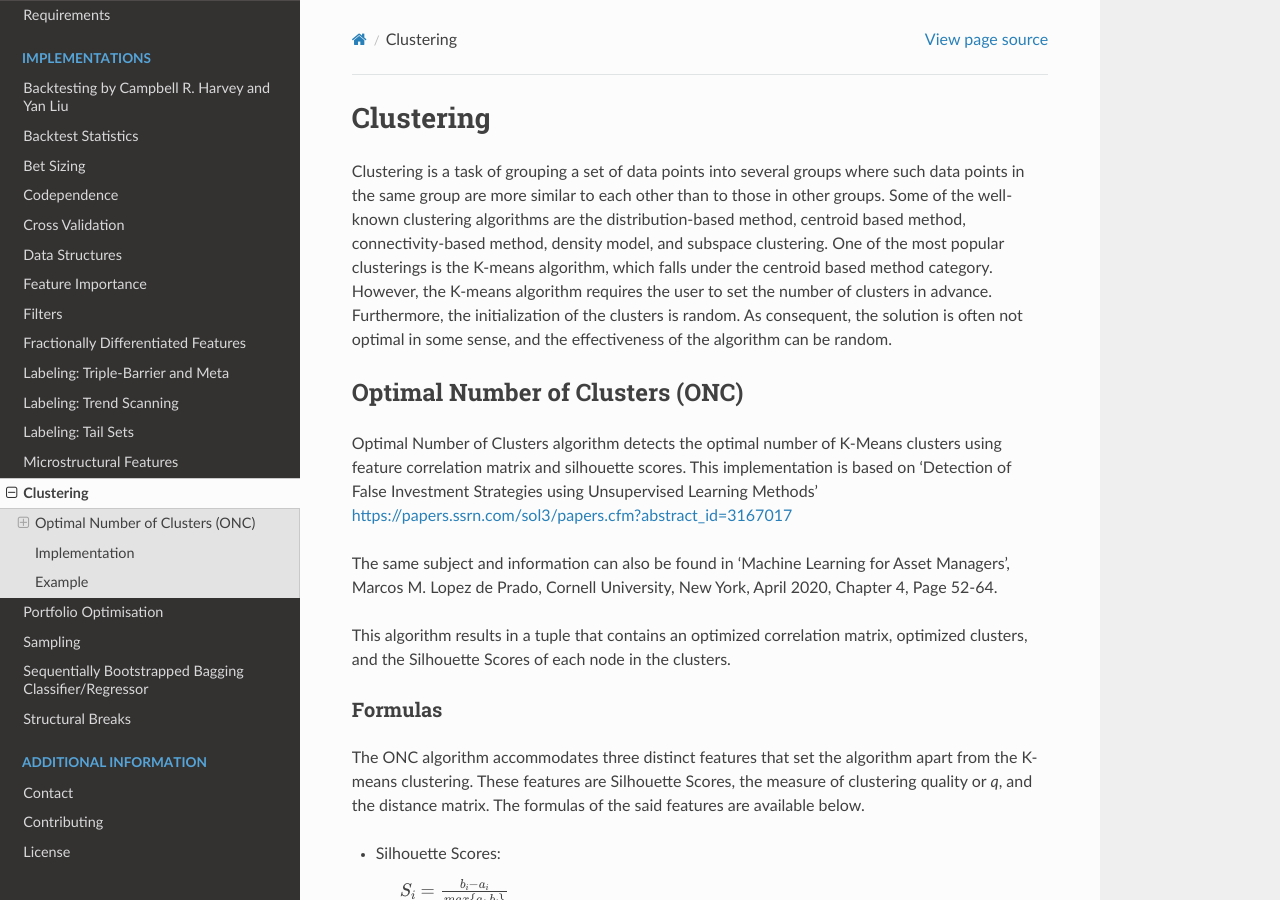
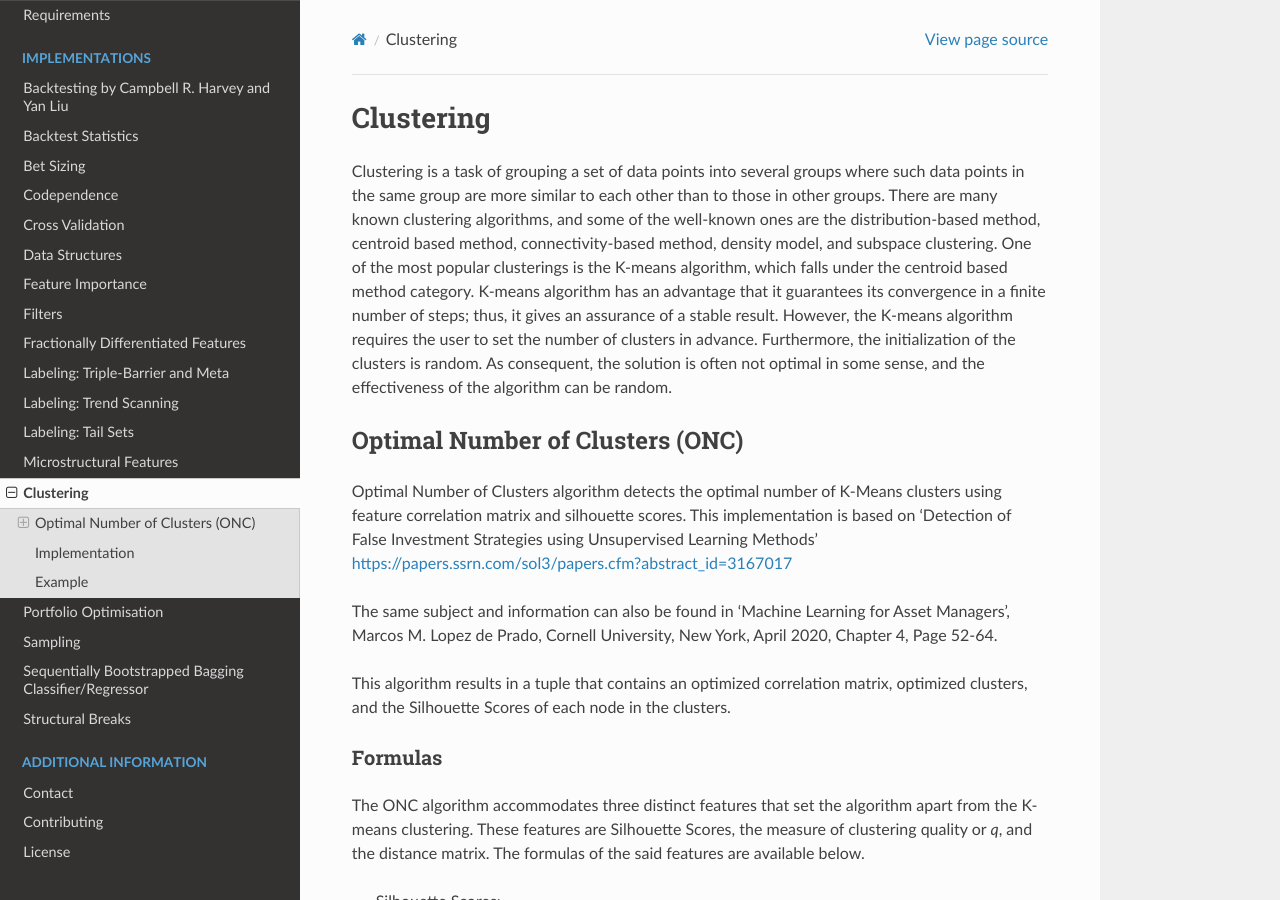
Before and after one commit to hudson-and-thames/mlfinlab, a Sphinx documentation site: the page built from docs/source/implementations/clustering.rst, in a window 1280 px wide and 900 px high. Built offline with Sphinx 7.4.7 and the Read the Docs theme 2.0.0, drawn with Linux system fonts in a browser that asks for light colours.

Commit message:
modified clustering.rst

```diff
--- a/docs/source/implementations/clustering.rst
+++ b/docs/source/implementations/clustering.rst
@@ -5,7 +5,7 @@
 Clustering
 ==========
 
-Clustering is a task of grouping a set of data points into several groups where such data points in the same group are more similar to each other than to those in other groups. Some of the well-known clustering algorithms are the distribution-based method, centroid based method, connectivity-based method, density model, and subspace clustering. One of the most popular clusterings is the K-means algorithm, which falls under the centroid based method category. However, the K-means algorithm requires the user to set the number of clusters in advance. Furthermore, the initialization of the clusters is random. As consequent, the solution is often not optimal in some sense, and the effectiveness of the algorithm can be random.
+Clustering is a task of grouping a set of data points into several groups where such data points in the same group are more similar to each other than to those in other groups. There are many known clustering algorithms, and some of the well-known ones are the distribution-based method, centroid based method, connectivity-based method, density model, and subspace clustering. One of the most popular clusterings is the K-means algorithm, which falls under the centroid based method category. K-means algorithm has an advantage that it guarantees its convergence in a finite number of steps; thus, it gives an assurance of a stable result. However, the K-means algorithm requires the user to set the number of clusters in advance. Furthermore, the initialization of the clusters is random. As consequent, the solution is often not optimal in some sense, and the effectiveness of the algorithm can be random.
 
 Optimal Number of Clusters (ONC)
 ################################
```
